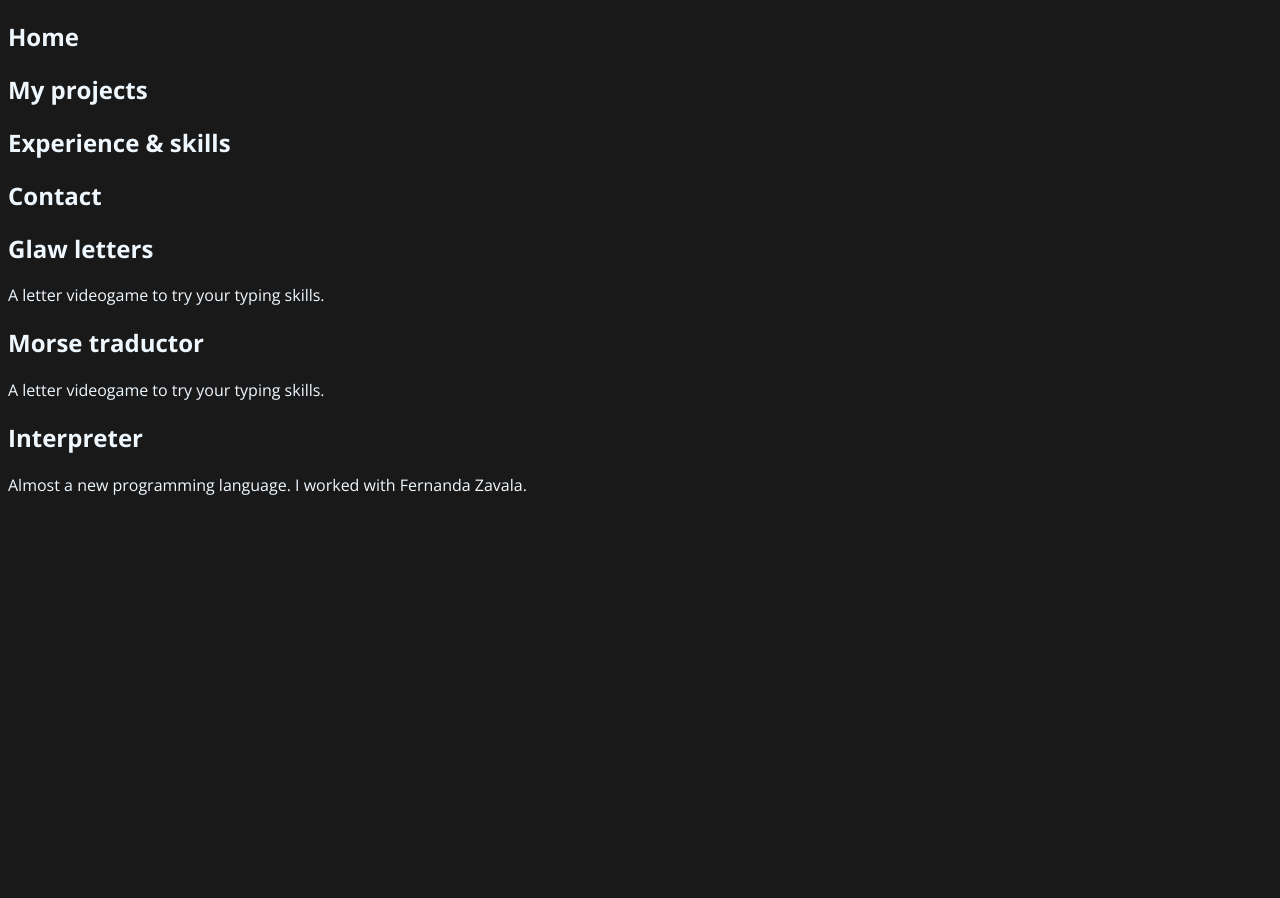
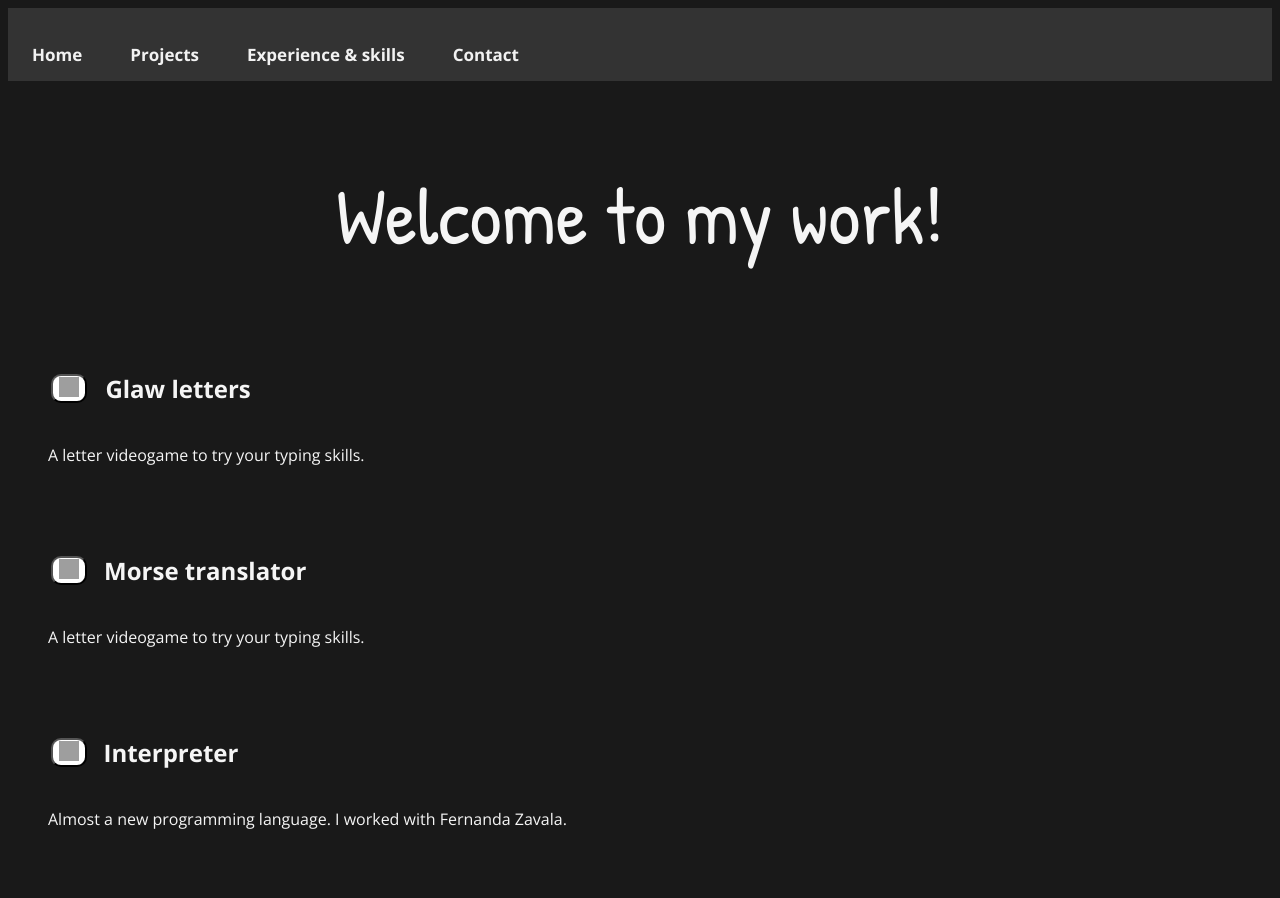
Before and after one commit to Niriot-dotcom/portafolio, a plain HTML site: page projects.html in a window 1280 px wide. Before the commit the page ends 800 px from the top, so only its background shows below. Drawn offline with nearby package versions, Linux system fonts and the light colour scheme; grey boxes are pictures that could not be loaded.

Commit message:
projects list

```diff
--- a/projects.html
+++ b/projects.html
@@ -1,5 +1,6 @@
 <!DOCTYPE html>
 <html>
+
 <head>
   <meta charset="UTF-8" />
   <meta name="Description" content="Aqui va la descripción" />
@@ -18,24 +19,69 @@
 <body class="background">
   <center></center>
   <main>
-      <nav>
+    <nav class="nav-bar">
       <h2><a href="index.html">Home</a></h2>
-        <h2><a href="projects.html">My projects</a></h2>
+      <h2><a href="projects.html">Projects</a></h2>
       <h2><a href="experience.html">Experience & skills</a></h2>
       <h2><a href="contact.html">Contact</a></h2>
       <!-- <h2><a href="education.html">Education</a></h2> -->
     </nav>
 
-      <h2>Glaw letters</h2>
-      <p>A letter videogame to try your typing skills.</p>
+    <center class="titles">
+      <link rel="preconnect" href="https://fonts.googleapis.com">
+      <link rel="preconnect" href="https://fonts.gstatic.com" crossorigin>
+      <link href="https://fonts.googleapis.com/css2?family=Patrick+Hand&display=swap" rel="stylesheet">
+      <p>Welcome to my work!</p>
+    </center>
 
-      <h2>Morse traductor</h2>
-      <p>A letter videogame to try your typing skills.</p>
-
-      <h2>Interpreter</h2>
-      <p>Almost a new programming language. I worked with Fernanda Zavala.</p>
-
+    <div style="padding-left: 5vh;">
+      <div class="button-table">
+        <table>
+          <tr>
+            <td style="width:20%">
+              <button class="button-image"">
+            <img src=" https://image.flaticon.com/icons/png/512/25/25231.png" alt="Avatar" class="image">
+              </button>
+            </td>
+            <td>
+              <h2>&#160;&#160;Glaw letters</h2>
+            </td>
+        </table>
+        <p>A letter videogame to try your typing skills.</p><br><br>
+      </div>
+      <br>
+      <div class="button-table">
+        <table>
+          <tr>
+            <td style="width:20%">
+              <button class="button-image"">
+            <img src=" https://image.flaticon.com/icons/png/512/25/25231.png" alt="Avatar" class="image">
+              </button>
+            </td>
+            <td>
+              <h2>Morse translator</h2>
+            </td>
+        </table>
+        <p>A letter videogame to try your typing skills.</p><br><br>
+      </div>
+      <br>
+      <div class="button-table">
+        <table>
+          <tr>
+            <td style="width:20%">
+              <button class="button-image"">
+            <img src=" https://image.flaticon.com/icons/png/512/25/25231.png" alt="Avatar" class="image">
+              </button>
+            </td>
+            <td>
+              <h2>&#160;&#160;Interpreter</h2>
+            </td>
+        </table>
+        <p>Almost a new programming language. I worked with Fernanda Zavala.</p><br><br>
+      </div><br>
+    </div>
   </main>
   <footer></footer>
 </body>
+
 </html>
--- a/styles.css
+++ b/styles.css
@@ -1,12 +1,64 @@
-* {
-  font-family: "Open Sans", sans-serif;
-  color: aliceblue;
+:root {
+  --main-bg-color: rgb(25, 25, 25);
+  --lavender-color: rgb(184, 120, 230);
+}
+
+.titles {
+  font-size: 80px;
+  font-family: 'Patrick Hand', cursive;
 }
 
 .background {
-  background-color: rgb(25, 25, 25);
+  font-family: "Open Sans", sans-serif;
+  color: whitesmoke;
+  background-color: var(--main-bg-color);
 }
 
-a {
-    text-decoration: none;
+.nav-bar {
+  font-family: "Open Sans", sans-serif;
+  color: whitesmoke;
+  background-color: #333;
+  overflow: hidden;
 }
+
+.nav-bar a {
+  float:left;
+  color: #f2f2f2;
+  text-align: center;
+  padding: 15px 24px;
+  text-decoration: none;
+  font-size: 17px;
+}
+
+.nav-bar a:hover {
+  background-color: #ddd;
+  color: black;
+}
+
+.nav-bar a.active {
+  background-color: #04AA6D;
+  color: white;
+}
+
+.button-table {
+  height: 160px;
+}
+
+.button-table h2 {
+  font-size: 3vh;
+  text-align: left;
+}
+
+.button-image {
+  background-color: white;
+  border-radius: 10px;
+}
+
+.button-image:hover {
+  background-color: gray;
+}
+
+.button-image img {
+  width: 20px;
+  height: 20px;
+}
```
Also changed, not shown: contact.html (+2 -2 lines), experience.html (+2 -3 lines), index.html (+2 -3 lines). Lines whose indentation alone changed are shown as unchanged.
